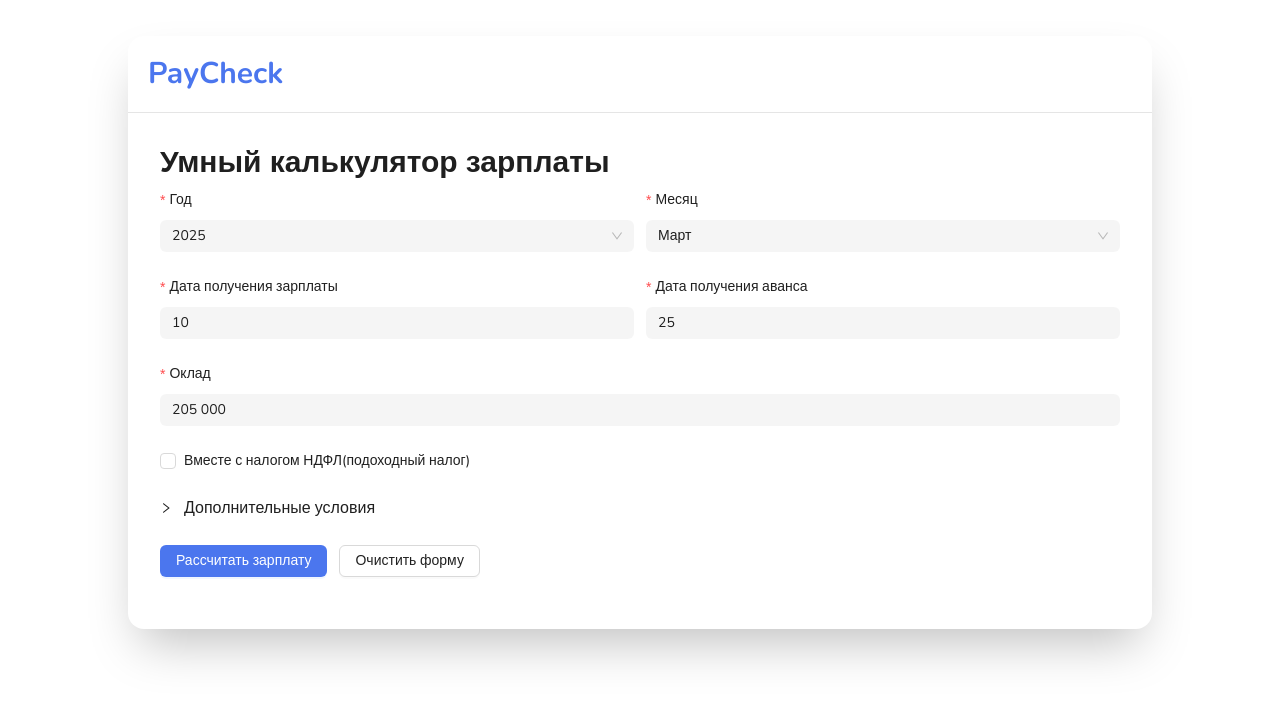
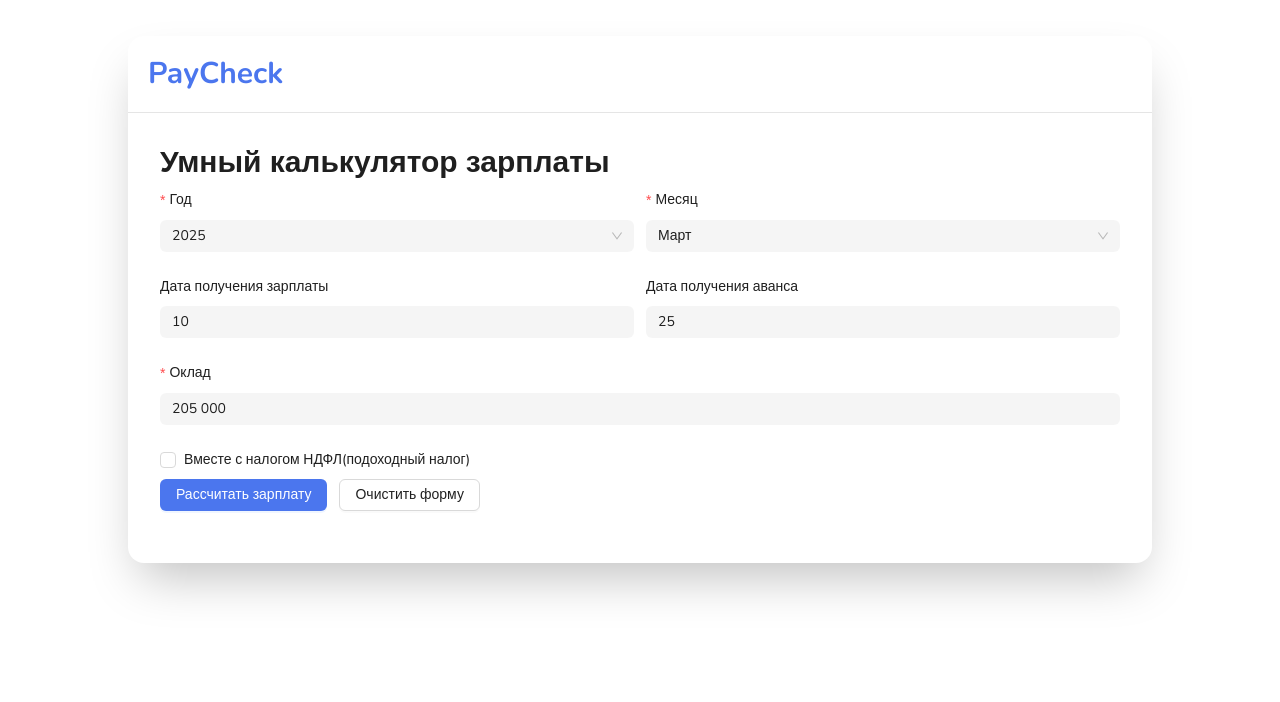
Before and after one commit to Danber0/salary-calculator, a React (Vite) app: page / in a window 1280 px wide. Shown: the top 702 px of the page. Built offline with nearby package versions, Linux system fonts and the light colour scheme.

Commit message:
made salary date unrequired

```diff
--- a/src/App.tsx
+++ b/src/App.tsx
@@ -1,5 +1,5 @@
 import { useEffect } from "react";
-import { Button, Collapse, Form, Space } from "antd";
+import { Button, Form, Space } from "antd";
 
 import { useSalary } from "@/lib/context";
 import { defaultSalaryDetails, FormData } from "@/lib/types";
@@ -9,7 +9,6 @@ import {
   SalaryInformation,
   CalculationForm,
   Wrapper,
-  AdditionalConditions,
 } from "@/components";
 
 import { calculateSalaryInformation } from "@/components/CalculationForm/lib";
@@ -54,18 +53,19 @@ export const App = () => {
         <Space direction={"vertical"} className={"w-full p-8"} size={"small"}>
           <h1 className={"text-3xl font-bold"}>Умный калькулятор зарплаты</h1>
           <CalculationForm />
-          <Collapse
-            ghost
-            destroyInactivePanel
-            size={"large"}
-            items={[
-              {
-                key: "1",
-                label: "Дополнительные условия",
-                children: <AdditionalConditions />,
-              },
-            ]}
-          />
+          {/*TODO: Добавить дополнительные условия*/}
+          {/*<Collapse*/}
+          {/*  ghost*/}
+          {/*  destroyInactivePanel*/}
+          {/*  size={"large"}*/}
+          {/*  items={[*/}
+          {/*    {*/}
+          {/*      key: "1",*/}
+          {/*      label: "Дополнительные условия",*/}
+          {/*      children: <AdditionalConditions />,*/}
+          {/*    },*/}
+          {/*  ]}*/}
+          {/*/>*/}
           <div className={"flex items-center gap-3 mb-5"}>
             <Button type={"primary"} htmlType={"submit"}>
               Рассчитать зарплату
--- a/src/components/CalculationForm/CalculationForm.tsx
+++ b/src/components/CalculationForm/CalculationForm.tsx
@@ -47,7 +47,6 @@ export const CalculationForm: FC = () => {
           label={"Дата получения зарплаты"}
           name={"firstPaymentDay"}
           rules={[
-            { required: true, message: "Введите число" },
             {
               type: "integer",
               message: "Введите число без дроби",
@@ -66,7 +65,6 @@ export const CalculationForm: FC = () => {
           label={"Дата получения аванса"}
           name={"secondPaymentDay"}
           rules={[
-            { required: true, message: "Введите число" },
             {
               type: "integer",
               message: "Введите число без дроби",
--- a/src/components/SalaryInformation/SalaryInformation.tsx
+++ b/src/components/SalaryInformation/SalaryInformation.tsx
@@ -14,11 +14,19 @@ export const SalaryInformation: FC = () => {
       <div className={"flex flex-col gap-2 grow-1"}>
         <h1 className={"text-xl lg:text-2xl font-bold"}>Расчет зарплаты</h1>
         <InfoRow
-          text={`Зарплата - ${salaryDetails.firstPaymentDay} числа`}
+          text={`Зарплата${
+            salaryDetails.firstPaymentDay
+              ? ` - ${salaryDetails.firstPaymentDay} числа`
+              : ""
+          }`}
           value={salaryDetails.firstPayment}
         />
         <InfoRow
-          text={`Аванс - ${salaryDetails.secondPaymentDay} числа`}
+          text={`Аванс ${
+            salaryDetails.secondPaymentDay
+              ? ` - ${salaryDetails.secondPaymentDay} числа`
+              : ""
+          }`}
           value={salaryDetails.secondPayment}
         />
         <InfoRow text={"Итого"} value={salaryDetails.totalSalary} />
```
